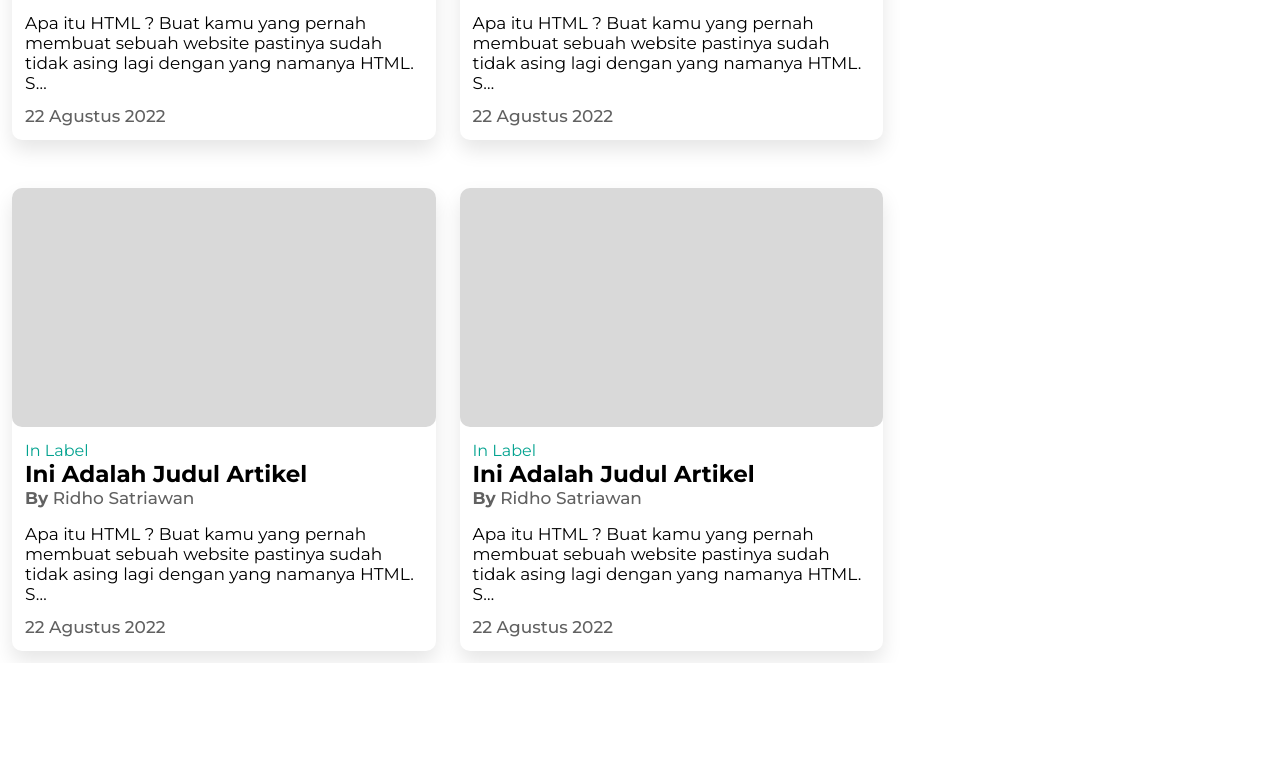
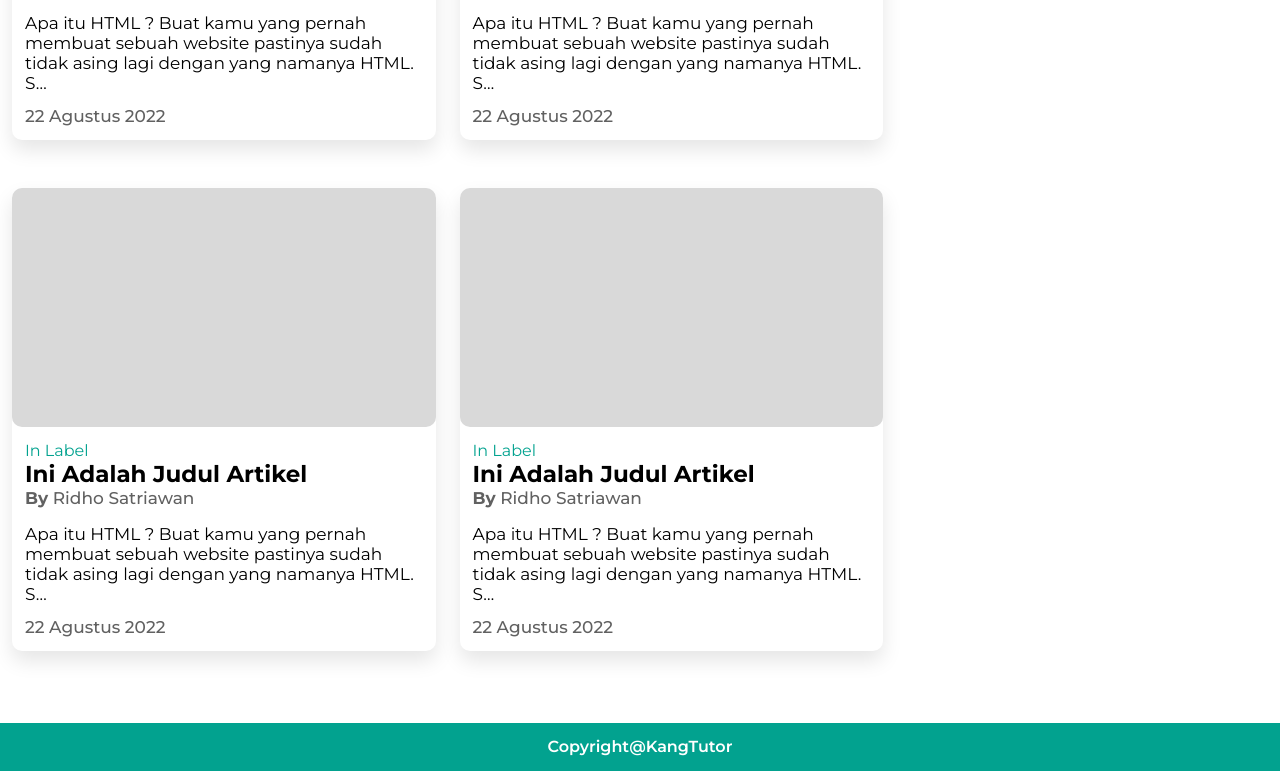
Before and after one commit to Hossara/simple_blog, a plain HTML site: page index.html in a window 1280 px wide. Shown: the part 1057-1828 px from the top of the page. Before the commit the page ends 1720 px from the top, so only its background shows below. Drawn offline with Linux system fonts and the light colour scheme.

Commit message:
create footer

```diff
--- a/assets/css/pages/index.css
+++ b/assets/css/pages/index.css
@@ -1,3 +1,5 @@
+@import "index.media.css";
+
 main {
     margin-top: 50px!important;
 }
@@ -43,10 +45,6 @@ article .section_slider p:last-child {
     font-weight: 400;
 }
 
-/* article .section_card {
-    width: 744px
-    height: 888px
-} */
 article .section_blog .title_section {
     background-color: #02A28F;
     border-radius: 10px;
--- a/assets/css/public/style.css
+++ b/assets/css/public/style.css
@@ -83,3 +83,14 @@ header a::after {
 header a:hover::after {
     width: 99%;
 }
+
+footer {
+    background-color: #02A28F;
+    margin-top: 60px;
+    margin-bottom: 0;
+    height: 48px;
+    display: flex;
+    color: #FFFFFF;
+    font-size: 16px;
+    font-weight: 600;
+}
--- a/assets/css/public/style.media.css
+++ b/assets/css/public/style.media.css
@@ -1,4 +1,4 @@
-@media screen and (max-width: 754px) {
+@media screen and (max-width: 1000px) {
     header nav {
         display: none!important;
     }
--- a/assets/css/public/system.css
+++ b/assets/css/public/system.css
@@ -20,6 +20,10 @@ p, h1, h2, h3, h4, h5, h6, a, i {
     justify-content: flex-end!important;
 }
 
+.justify-center {
+    justify-content: center!important;
+}
+
 .items-center {
     align-items: center!important;
 }
--- a/index.html
+++ b/index.html
@@ -11,7 +11,7 @@
     <link rel="stylesheet" href="https://cdnjs.cloudflare.com/ajax/libs/font-awesome/6.4.2/css/all.min.css" integrity="sha512-z3gLpd7yknf1YoNbCzqRKc4qyor8gaKU1qmn+CShxbuBusANI9QpRohGBreCFkKxLhei6S9CQXFEbbKuqLg0DA==" crossorigin="anonymous" referrerpolicy="no-referrer" />
 </head>
 <body>
-<!--Navbar-->
+<!-- Navbar -->
 <header class="flex">
     <div class="container flex justify-between items-center">
         <h1 class="logo m-0">Kang Tutor</h1>
@@ -27,7 +27,7 @@
     </div>
 </header>
 
-<!--Content-->
+<!-- Content -->
 <main class="container flex">
     <article>
         <section class="section_slider flex flex-column justify-end">
@@ -38,7 +38,7 @@
             </div>
         </section>
         <section class="section_blog">
-           <div class="title_section flex justify-between">
+           <div class="title_section flex justify-between items-center">
                <h2>Postingan Terbaru</h2>
                <a>Lebih Banyak</a>
            </div>
@@ -129,9 +129,12 @@
                     <p>(2)</p>
                 </div>
             </div>
-
         </section>
     </aside>
 </main>
+<!-- Footer -->
+<footer class="flex items-center justify-center">
+    <p>Copyright@KangTutor</p>
+</footer>
 </body>
 </html>
```
